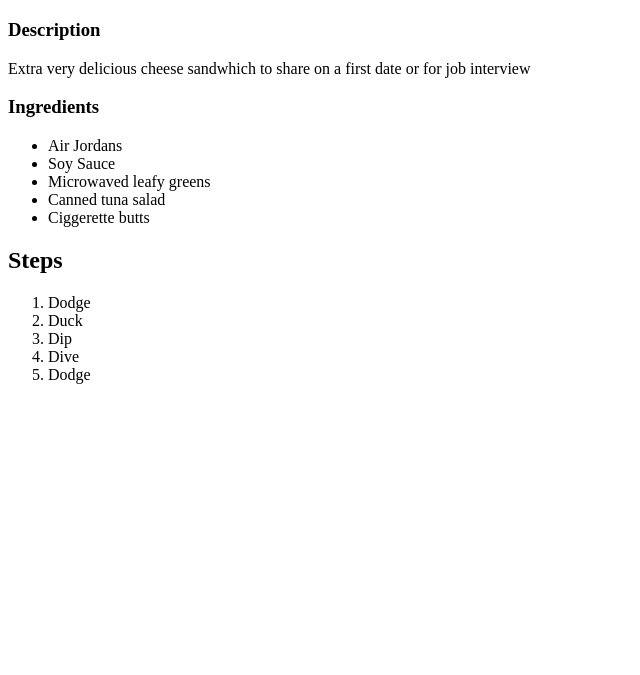
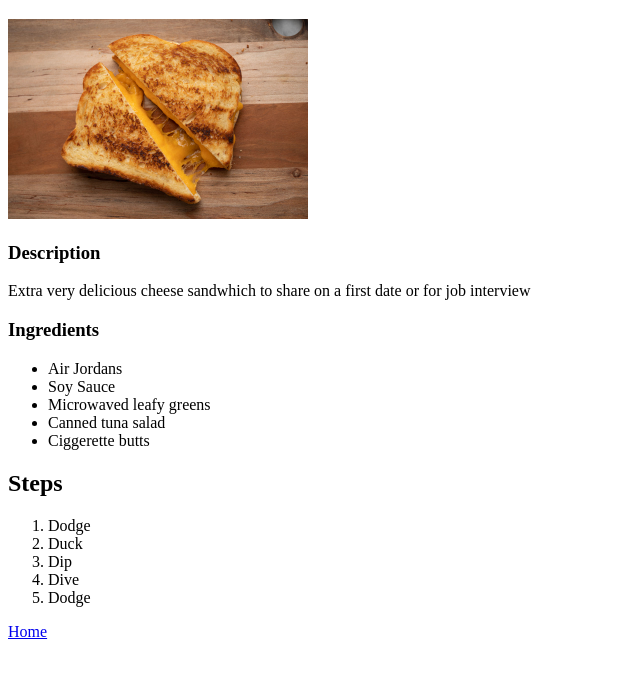
Before and after one commit to Kaemerle/odin-recipes, a plain HTML site: page recipes/grilledcheese.html in a window 1280 px wide. Shown: the part 61-736 px from the top of the page, without its empty margins (0-640 px from the left). Drawn offline with Linux system fonts and the light colour scheme.

Commit message:
Add recipes/

```diff
--- a/recipes/grilledcheese.html
+++ b/recipes/grilledcheese.html
@@ -8,6 +8,7 @@
 </head>
 <body>
     <h1>Grilled Cheese</h1>
+    <img src="grilledcheese.jpg" width="300" height="200" alt="grilledcheese">
 <h3>Description</h3>
 <p>Extra very delicious cheese sandwhich to share on a first date or for job interview</p>
 <h3>Ingredients</h3>
@@ -25,5 +26,6 @@
     <li> Dive</li>
     <li> Dodge</li>
 </ol>
+<a href="../index.html">Home</a>
 </body>
 </html>
```
Also changed, not shown: recipes/grilledcheese.jpg (added).
